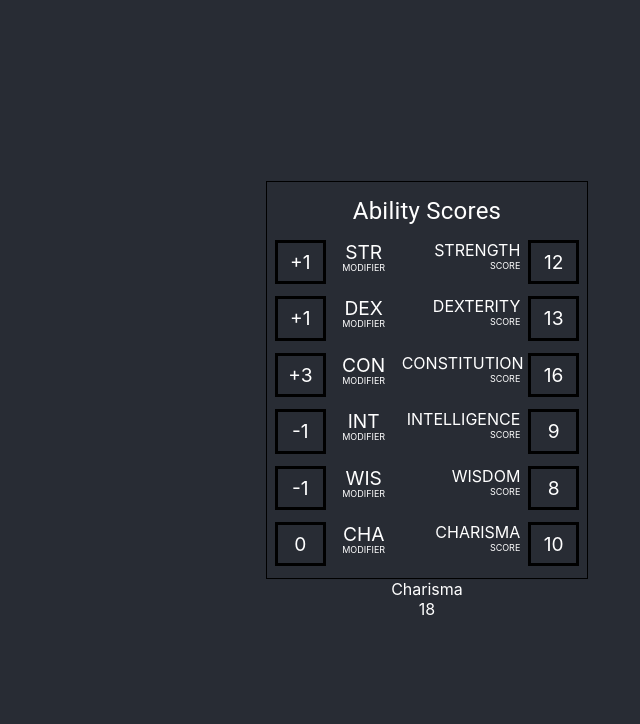
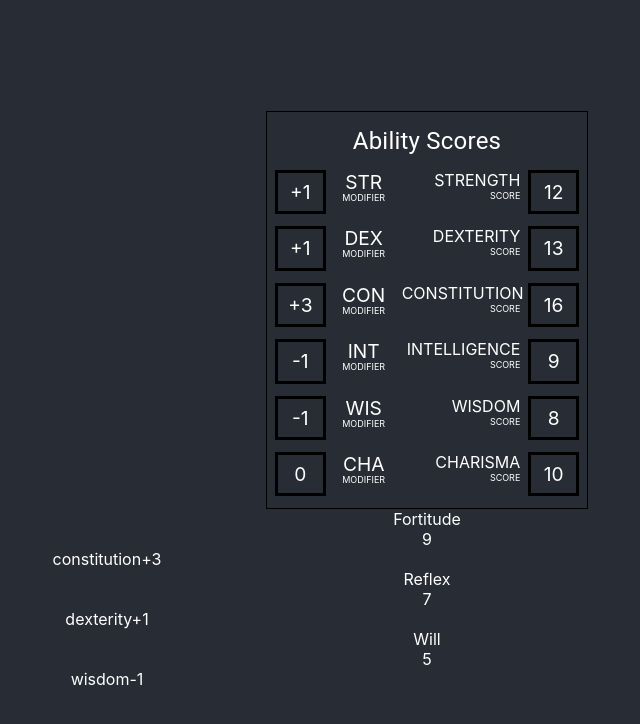
Before and after one commit to asdeoz/pf2e, a React (Create React App) app: page / in a window 1280 px wide. Shown: the top 724 px of the page, without its empty margins (213-853 px from the left). Built offline with nearby package versions, Linux system fonts and the light colour scheme.

Commit message:
Refactor and added saving throws

```diff
--- /dev/null
+++ b/src/lib/AbilityScoresType.jsx
@@ -0,0 +1,12 @@
+import propTypes from 'prop-types';
+
+const AbilityScoresType = propTypes.shape({
+  strength: propTypes.number.isRequired,
+  dexterity: propTypes.number.isRequired,
+  constitution: propTypes.number.isRequired,
+  intelligence: propTypes.number.isRequired,
+  wisdom: propTypes.number.isRequired,
+  charisma: propTypes.number.isRequired,
+});
+
+export default AbilityScoresType;
--- /dev/null
+++ b/src/lib/SavingThrowType.jsx
@@ -0,0 +1,9 @@
+import propTypes from 'prop-types';
+
+const SavingThrowType = propTypes.shape({
+  proficiency: propTypes.number.isRequired,
+  item: propTypes.number,
+  abilityscore: propTypes.string.isRequired,
+});
+
+export default SavingThrowType;
--- a/src/modules/charactersheet/CharacterSheet.jsx
+++ b/src/modules/charactersheet/CharacterSheet.jsx
@@ -1,7 +1,7 @@
 import React from 'react';
 
 import AbilityScores from './modules/abilityscores/AbilityScores';
-import SavingThrow from './modules/savingthrows/SavingThrow';
+import SavingThrows from './modules/savingthrows/SavingThrows';
 
 import sheet from './charactersheetdata.json';
 
@@ -9,7 +9,11 @@ export default function CharacterSheet() {
   return (
     <>
       <AbilityScores scores={sheet.abilityscores} />
-      <SavingThrow level={2} prof={3} modName="Charisma" modValue={sheet.abilityscores.charisma} />
+      <SavingThrows
+        abilityscores={sheet.abilityscores}
+        savingthrows={sheet.savingthrows}
+        level={sheet.level}
+      />
     </>
   );
 }
--- a/src/modules/charactersheet/charactersheetdata.json
+++ b/src/modules/charactersheet/charactersheetdata.json
@@ -1,4 +1,23 @@
 {
+  "level": 2,
+  "savingthrows": {
+    "fortitude": {
+      "proficiency": 1,
+      "item": 2,
+      "abilityscore": "constitution"
+    },
+    "reflex": {
+      "proficiency": 1,
+      "item": 2,
+      "abilityscore": "dexterity"
+    },
+    "will": {
+      "proficiency": 1,
+      "item": 2,
+      "abilityscore": "wisdom"
+    },
+    "notes": ""
+  },
   "abilityscores": {
     "strength": 12,
     "dexterity": 13,
--- a/src/modules/charactersheet/modules/abilityscores/AbilityScore.jsx
+++ b/src/modules/charactersheet/modules/abilityscores/AbilityScore.jsx
@@ -2,10 +2,11 @@ import React from 'react';
 import propTypes from 'prop-types';
 import { makeStyles } from '@material-ui/core/styles';
 import Grid from '@material-ui/core/Grid';
+import { calculateModifier, printModifier } from '../../../../utils/Utils';
 
 const getModifier = (score) => {
-  const modifier = (Math.floor(score / 2) - 5);
-  return modifier > 0 ? `+${modifier}` : modifier;
+  const modifier = calculateModifier(score);
+  return printModifier(modifier);
 };
 const abbr = name => (name.substring(0, 3));
 
--- a/src/modules/charactersheet/modules/abilityscores/AbilityScores.jsx
+++ b/src/modules/charactersheet/modules/abilityscores/AbilityScores.jsx
@@ -1,10 +1,10 @@
 import React from 'react';
-import propTypes from 'prop-types';
 import { makeStyles } from '@material-ui/core/styles';
 import Grid from '@material-ui/core/Grid';
 import Typography from '@material-ui/core/Typography';
 
 import AbilityScore from './AbilityScore';
+import AbilityScoresType from '../../../../lib/AbilityScoresType';
 
 const useStyles = makeStyles(() => ({
   root: {
@@ -37,12 +37,5 @@ export default function AbilityScores(props) {
 }
 
 AbilityScores.propTypes = {
-  scores: propTypes.shape({
-    strength: propTypes.number.isRequired,
-    dexterity: propTypes.number.isRequired,
-    constitution: propTypes.number.isRequired,
-    intelligence: propTypes.number.isRequired,
-    wisdom: propTypes.number.isRequired,
-    charisma: propTypes.number.isRequired,
-  }).isRequired,
+  scores: AbilityScoresType.isRequired,
 };
--- a/src/modules/charactersheet/modules/savingthrows/SavingThrow.jsx
+++ b/src/modules/charactersheet/modules/savingthrows/SavingThrow.jsx
@@ -2,36 +2,42 @@ import React from 'react';
 import propTypes from 'prop-types';
 import Grid from '@material-ui/core/Grid';
 
-import { calculateProficiency } from '../../../../utils/Utils';
+import { calculateProficiency, calculateModifier, printModifier } from '../../../../utils/Utils';
 
-const getSavingThrow = (mod, prof, level, item) => {
+const getSavingThrow = (modifier, prof, level, item) => {
   const profScore = calculateProficiency(prof, level);
-  return profScore + mod + item;
+  return profScore + modifier + item;
 };
 
 export default function SavingThrow(props) {
   const {
     name,
-    modName,
-    modValue,
+    scoreName,
+    scoreValue,
     prof,
     item,
     level,
   } = props;
+  const modifier = calculateModifier(scoreValue);
 
   return (
     <Grid container direction="column">
       <Grid item>{name}</Grid>
-      <Grid item>{modName}</Grid>
-      <Grid item>{getSavingThrow(modValue, prof, level, item)}</Grid>
+      <Grid item>{getSavingThrow(modifier, prof, level, item)}</Grid>
+      <Grid container>
+        <Grid item xs={6}>
+          {scoreName}
+          {printModifier(modifier)}
+        </Grid>
+      </Grid>
     </Grid>
   );
 }
 
 SavingThrow.propTypes = {
   name: propTypes.string.isRequired,
-  modName: propTypes.string.isRequired,
-  modValue: propTypes.number.isRequired,
+  scoreName: propTypes.string.isRequired,
+  scoreValue: propTypes.number.isRequired,
   prof: propTypes.number.isRequired,
   item: propTypes.number,
   level: propTypes.number.isRequired,
--- /dev/null
+++ b/src/modules/charactersheet/modules/savingthrows/SavingThrows.jsx
@@ -0,0 +1,49 @@
+import React from 'react';
+import propTypes from 'prop-types';
+import AbilityScoresType from '../../../../lib/AbilityScoresType';
+import SavingThrowType from '../../../../lib/SavingThrowType';
+import SavingThrow from './SavingThrow';
+
+export default function SavingThrows(props) {
+  const { level, abilityscores, savingthrows } = props;
+  const { fortitude, reflex, will } = savingthrows;
+
+  return (
+    <>
+      <SavingThrow
+        name="Fortitude"
+        scoreName={fortitude.abilityscore}
+        scoreValue={abilityscores[fortitude.abilityscore]}
+        prof={fortitude.proficiency}
+        item={fortitude.item}
+        level={level}
+      />
+      <SavingThrow
+        name="Reflex"
+        scoreName={reflex.abilityscore}
+        scoreValue={abilityscores[reflex.abilityscore]}
+        prof={reflex.proficiency}
+        item={reflex.item}
+        level={level}
+      />
+      <SavingThrow
+        name="Will"
+        scoreName={will.abilityscore}
+        scoreValue={abilityscores[will.abilityscore]}
+        prof={will.proficiency}
+        item={will.item}
+        level={level}
+      />
+    </>
+  );
+}
+
+SavingThrows.propTypes = {
+  level: propTypes.number.isRequired,
+  abilityscores: AbilityScoresType.isRequired,
+  savingthrows: propTypes.shape({
+    fortitude: SavingThrowType.isRequired,
+    reflex: SavingThrowType.isRequired,
+    will: SavingThrowType.isRequired,
+  }).isRequired,
+};
--- a/src/utils/Utils.jsx
+++ b/src/utils/Utils.jsx
@@ -1,9 +1,19 @@
 export function calculateProficiency(prof, level) {
   return (!prof || prof === 0 ? 0 : (prof * 2) + level);
-};
+}
+
+export function calculateModifier(score) {
+  return (Math.floor(score / 2) - 5);
+}
+
+export function printModifier(modifier) {
+  return modifier > 0 ? `+${modifier}` : modifier;
+}
 
 const Utils = {
   calculateProficiency,
+  calculateModifier,
+  printModifier,
 };
 
 export default Utils;
```
